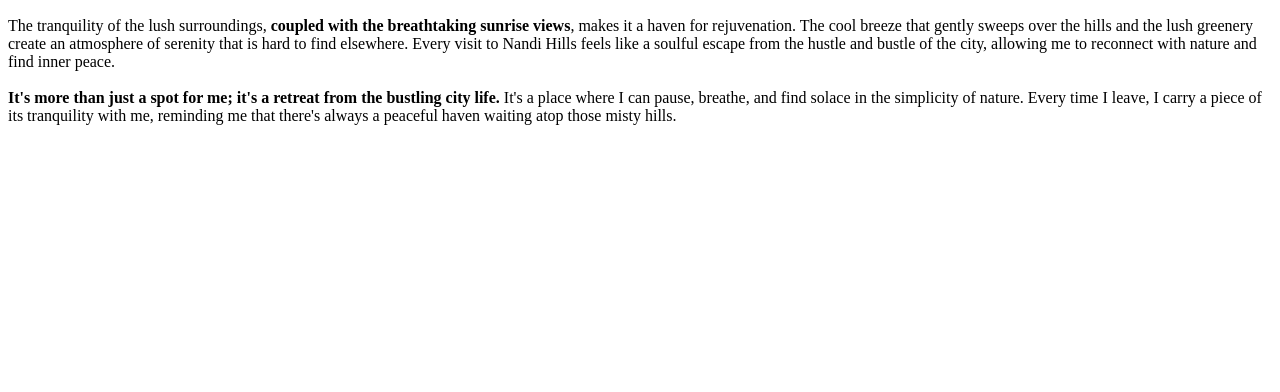
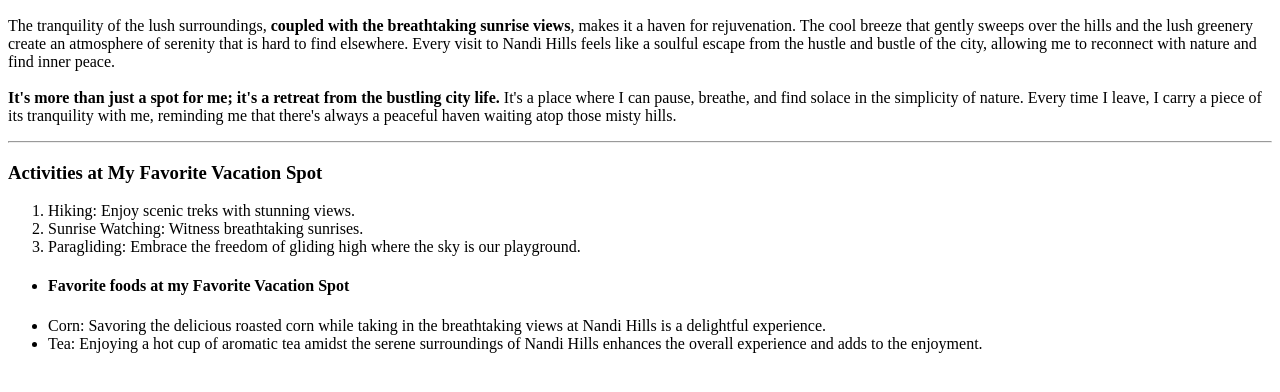
Before and after one commit to 44-563-WebApps-F23/44563-webapps-f23-assignment3-Shabna610, a plain HTML site: page index.html in a window 1280 px wide. Shown: the part 110-502 px from the top of the page. Drawn offline with Linux system fonts and the light colour scheme.

Commit message:
Update index.html

```diff
--- a/index.html
+++ b/index.html
@@ -1,6 +1,5 @@
 <!DOCTYPE html>
 <html>
-
     <head>
         <title>Web Adventures</title>
     </head>
@@ -17,6 +16,22 @@
         leave, I carry a piece of its tranquility with me, reminding me that there's always
         a peaceful haven waiting atop those misty hills.
         </p>
+
+        <hr>
+        <h3>Activities at My Favorite Vacation Spot</h3>
+        <ol>
+            <li>Hiking: Enjoy scenic treks with stunning views.</li>
+            <li>Sunrise Watching: Witness breathtaking sunrises.</li>
+            <li>Paragliding: Embrace the freedom of gliding high where the sky is our playground.</li>
+        </ol>
+
+        <ul>
+            <li><h4>Favorite foods at my Favorite Vacation Spot</h4></li>
+            <li>Corn: Savoring the delicious roasted corn while taking in the breathtaking views at Nandi Hills
+                is a delightful experience.</li>
+            <li>Tea: Enjoying a hot cup of aromatic tea amidst the serene surroundings of Nandi Hills enhances
+                the overall experience and adds to the enjoyment.</li>
+        </ul>
+
     </body>
-
 </html>
```
